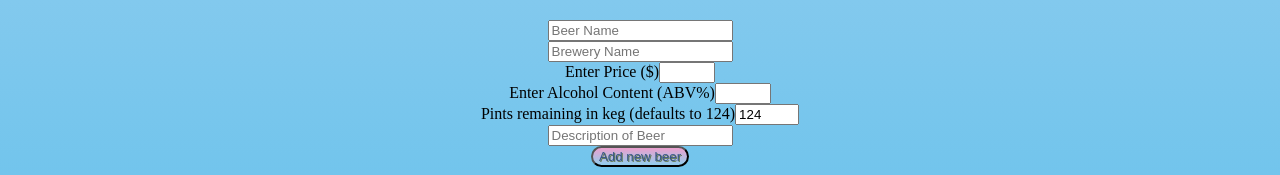
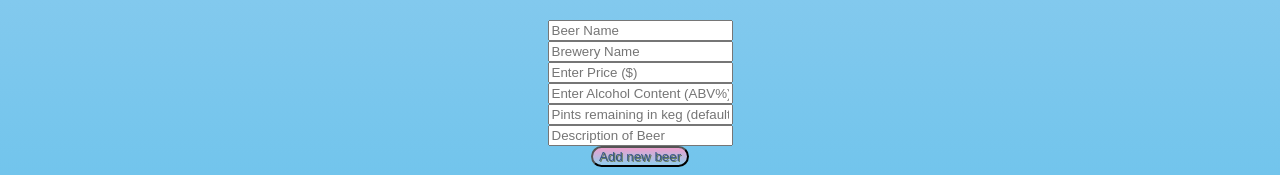
Before and after one commit to K-Banks/tap-room-react, a React app: page /#/ in a window 1280 px wide. Shown: the part 1247-1422 px from the top of the page. Built offline with nearby package versions, Linux system fonts and the light colour scheme.

Commit message:
change input fields on form to use text for all, manually parse floats to preserve info

```diff
--- a/src/components/NewKegForm/NewKegForm.jsx
+++ b/src/components/NewKegForm/NewKegForm.jsx
@@ -12,7 +12,13 @@ function NewKegForm(props){
 
   function handleNewKegFormSubmission(event){
     event.preventDefault();
-    props.onNewKegCreation({name: _name.value, brand: _brand.value, price: _price.value, abv: _abv.value, remaining: _remaining.value, description: _description.value});
+    let newPrice = parseFloat(_price.value);
+    let newAbv = parseFloat(_abv.value);
+    let newRemaining = parseInt(_remaining.value);
+    if (newRemaining > 124 || newRemaining < 0) {
+      newRemaining = 124;
+    }
+    props.onNewKegCreation({name: _name.value, brand: _brand.value, price: newPrice, abv: newAbv, remaining: newRemaining, description: _description.value});
     _name.value = '';
     _brand.value = '';
     _price.value = '';
@@ -37,29 +43,22 @@ function NewKegForm(props){
           placeholder='Brewery Name'
           ref={(input) => {_brand=input;}}/>
         <br/>
-        <label>Enter Price ($)</label>
         <input
-          type='number'
+          type='text'
           id='price'
-          min='3'
-          max='12'
+          placeholder='Enter Price ($)'
           ref={(input) => {_price=input;}}/>
         <br/>
-        <label>Enter Alcohol Content (ABV%)</label>
         <input
-          type='number'
+          type='text'
           id='abv'
-          min='0'
-          max='30'
+          placeholder='Enter Alcohol Content (ABV%)'
           ref={(input) => {_abv=input;}}/>
         <br/>
-        <label>Pints remaining in keg (defaults to 124)</label>
         <input
-          type='number'
-          min='0'
-          max='124'
+          type='text'
+          placeholder='Pints remaining in keg (defaults to 124)'
           id='remaining'
-          defaultValue='124'
           ref={(input) => {_remaining=input;}}/>
         <br/>
         <input
```
Also changed, not shown: .eslintrc.json.
